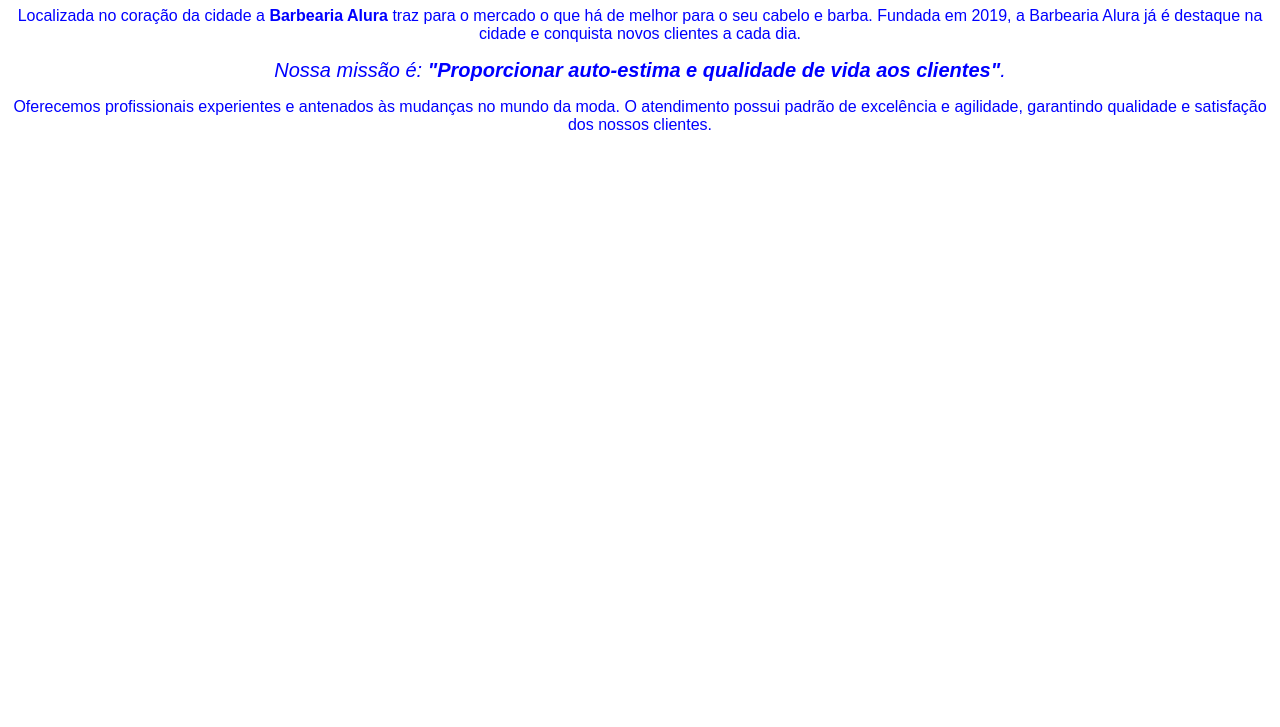
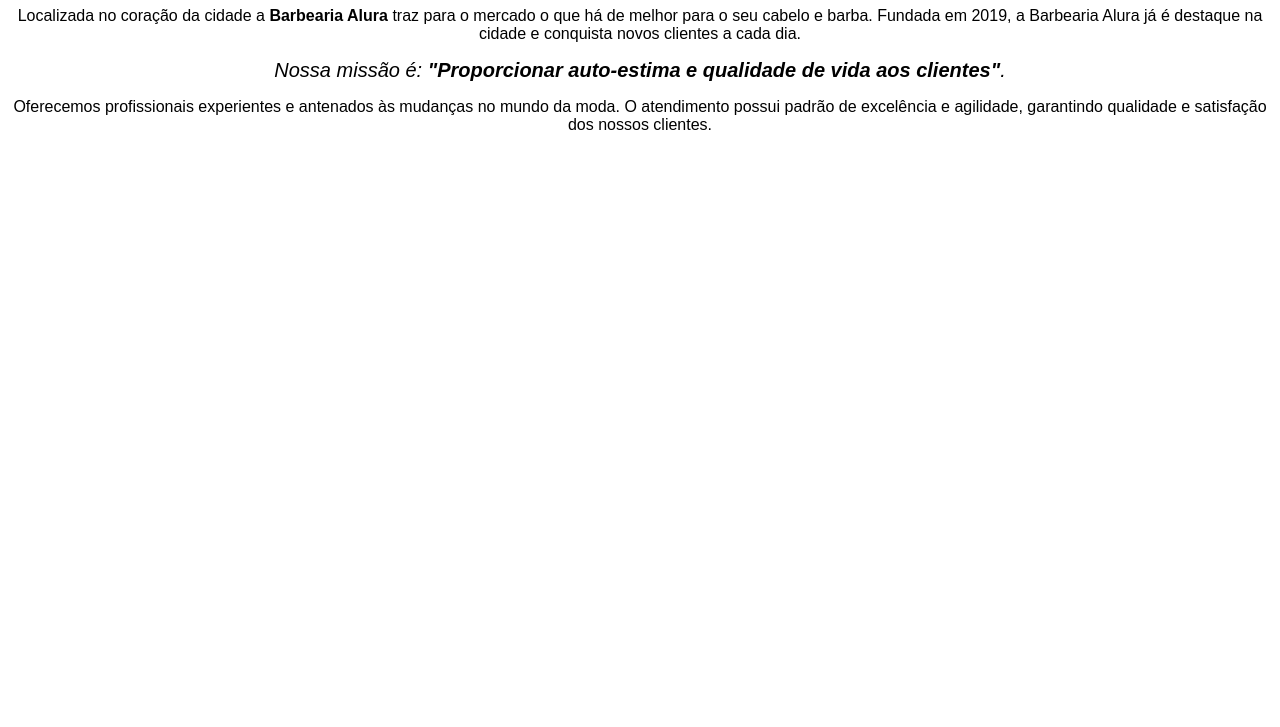
Before and after one commit to dougdalo/htmlrepo, a plain HTML site: page Projects/barbearia.web/index.html in a window 1280 px wide. Shown: the part 73-800 px from the top of the page. Drawn offline with Linux system fonts and the light colour scheme.

Commit message:
Alteração em

```diff
--- a/Projects/barbearia.web/style.css
+++ b/Projects/barbearia.web/style.css
@@ -1,11 +1,11 @@
 
 p, h1 {
     text-align: center;
-    color: blue;
     font-family: Arial, Helvetica, sans-serif ;
     font-weight: 25px;
     font-weight: lighter;
 }
 em{
     font-size: 20px;
+    font-family: Arial, Helvetica, sans-serif
 }
```
